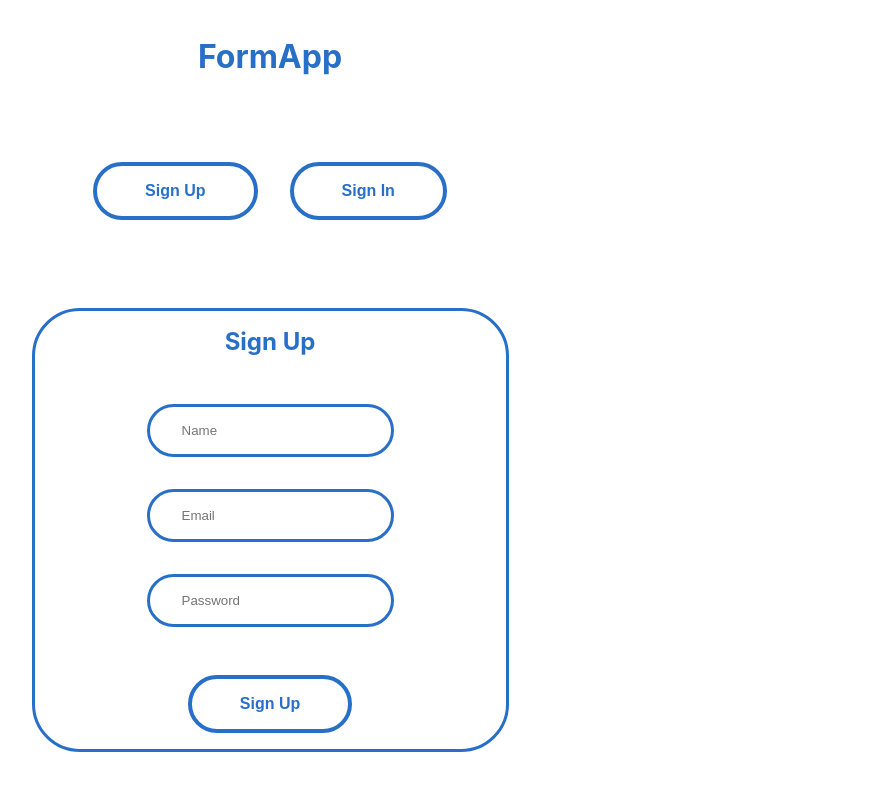
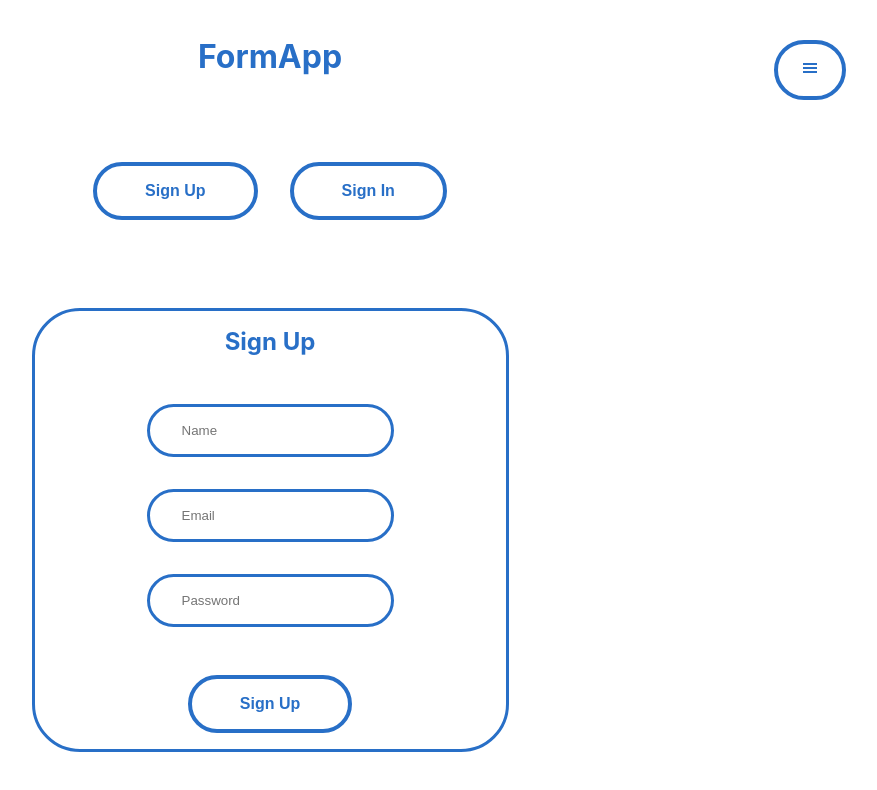
Before and after one commit to Echw/My-dev-journey, a React (Create React App) app: page /form in a window 1280 px wide. Shown: the top 790 px of the page, without its empty margins (370-1247 px from the left). Built offline with nearby package versions, Linux system fonts and the light colour scheme; the HTML template or start-up script is replaced by a standard one.

Commit message:
add menu burger

```diff
--- a/package.json
+++ b/package.json
@@ -12,6 +12,7 @@
     "@types/react-dom": "^18.0.6",
     "react": "^18.2.0",
     "react-dom": "^18.2.0",
+    "react-icons": "^4.4.0",
     "react-router-dom": "^6.3.0",
     "react-scripts": "5.0.1",
     "styled-components": "^5.3.5",
--- /dev/null
+++ b/src/components/PageLayout.tsx
@@ -0,0 +1,45 @@
+import React from 'react';
+import { GiHamburgerMenu } from 'react-icons/gi';
+import styled from 'styled-components';
+
+interface PageLayoutProps {
+  children: React.ReactNode;
+}
+
+const PageLayout = (props: PageLayoutProps) => {
+  return (
+    <Wrapper>
+      <Burger>
+        <GiHamburgerMenu />
+      </Burger>
+      {props.children}
+    </Wrapper>
+  );
+};
+
+export default PageLayout;
+
+const Wrapper = styled.div``;
+const Burger = styled.button`
+  position: absolute;
+  right: 5%;
+  top: 5%;
+
+  padding: 1rem 1.5rem;
+  border-radius: 3rem;
+  border: 0.3rem solid #286fc7;
+  background: transparent;
+  cursor: pointer;
+  transition: 0.5s;
+  text-decoration: none;
+  color: #286fc7;
+  font-weight: 600;
+  font-size: 1rem;
+  text-align: center;
+
+  :hover {
+    background: #286fc7;
+    color: white;
+    transition: 0.5s;
+  }
+`;
--- a/src/pages/ClickCounter.tsx
+++ b/src/pages/ClickCounter.tsx
@@ -1,7 +1,7 @@
-import { count } from 'console';
 import React, { useState } from 'react';
 import styled from 'styled-components';
 import Button from '../components/Button';
+import PageLayout from '../components/PageLayout';
 import Title from '../components/Title';
 
 const ClickCounter = () => {
@@ -15,14 +15,16 @@ const ClickCounter = () => {
   };
 
   return (
+    <PageLayout>
       <Wrapper>
-      <Title name="Click Counter"></Title>
+        <Title name="Click Counter" />
         <div>
           <Btn btn="-" onClick={decrease} />
           <h2>{counter}</h2>
           <Btn btn="+" onClick={increase} />
         </div>
       </Wrapper>
+    </PageLayout>
   );
 };
 
--- a/src/pages/FormPage.tsx
+++ b/src/pages/FormPage.tsx
@@ -2,6 +2,7 @@ import React, { FormEventHandler, useRef, useState } from 'react';
 import styled from 'styled-components';
 import Button from '../components/Button';
 import Modal from '../components/Modal';
+import PageLayout from '../components/PageLayout';
 import Title from '../components/Title';
 
 const FormPage = () => {
@@ -29,6 +30,7 @@ const FormPage = () => {
   };
 
   return (
+    <PageLayout>
       <Wrapper>
         <Title name="FormApp" />
         <div>
@@ -76,7 +78,8 @@ const FormPage = () => {
         <Modal open={isOpen} onClose={() => setIsOpen(false)}>
           <>Thank you for sign up {enteredName}</>
         </Modal>
-    </Wrapper>
+      </Wrapper>{' '}
+    </PageLayout>
   );
 };
 const Wrapper = styled.div`
--- a/src/pages/ToDoList.tsx
+++ b/src/pages/ToDoList.tsx
@@ -3,6 +3,7 @@ import styled from 'styled-components';
 import { Checkbox } from '../components/Checkbox';
 import Title from './../components/Title';
 import Button from '../components/Button';
+import PageLayout from '../components/PageLayout';
 
 const ToDoList = () => {
   const [todos, setTodos] = React.useState(todosTemplate);
@@ -39,6 +40,7 @@ const ToDoList = () => {
   };
 
   return (
+    <PageLayout>
       <Wrapper>
         <Title name="ToDo List" />
 
@@ -79,6 +81,7 @@ const ToDoList = () => {
           </form>
         </TodoForm>
       </Wrapper>
+    </PageLayout>
   );
 };
 
```
Also changed, not shown: 1 other file (tests, documents, lock files or other folders). Lines whose indentation alone changed are shown as unchanged.
